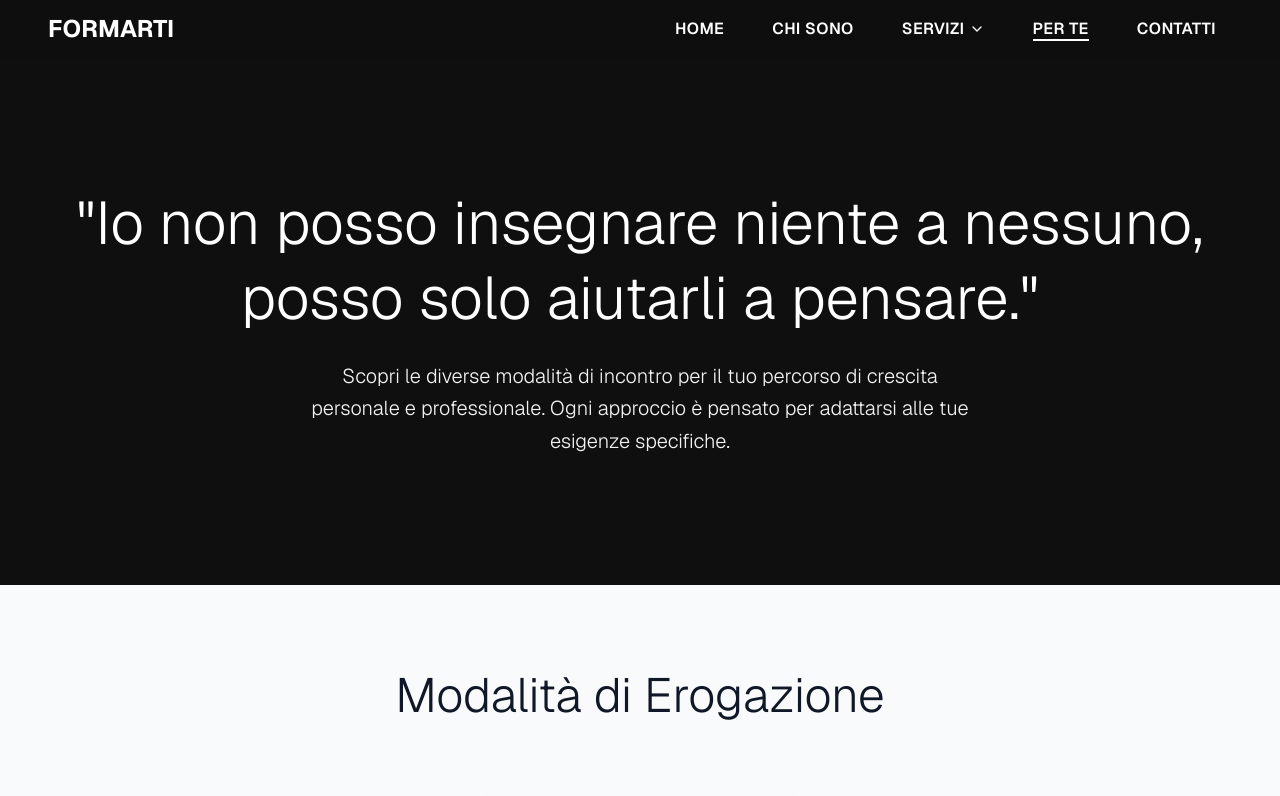
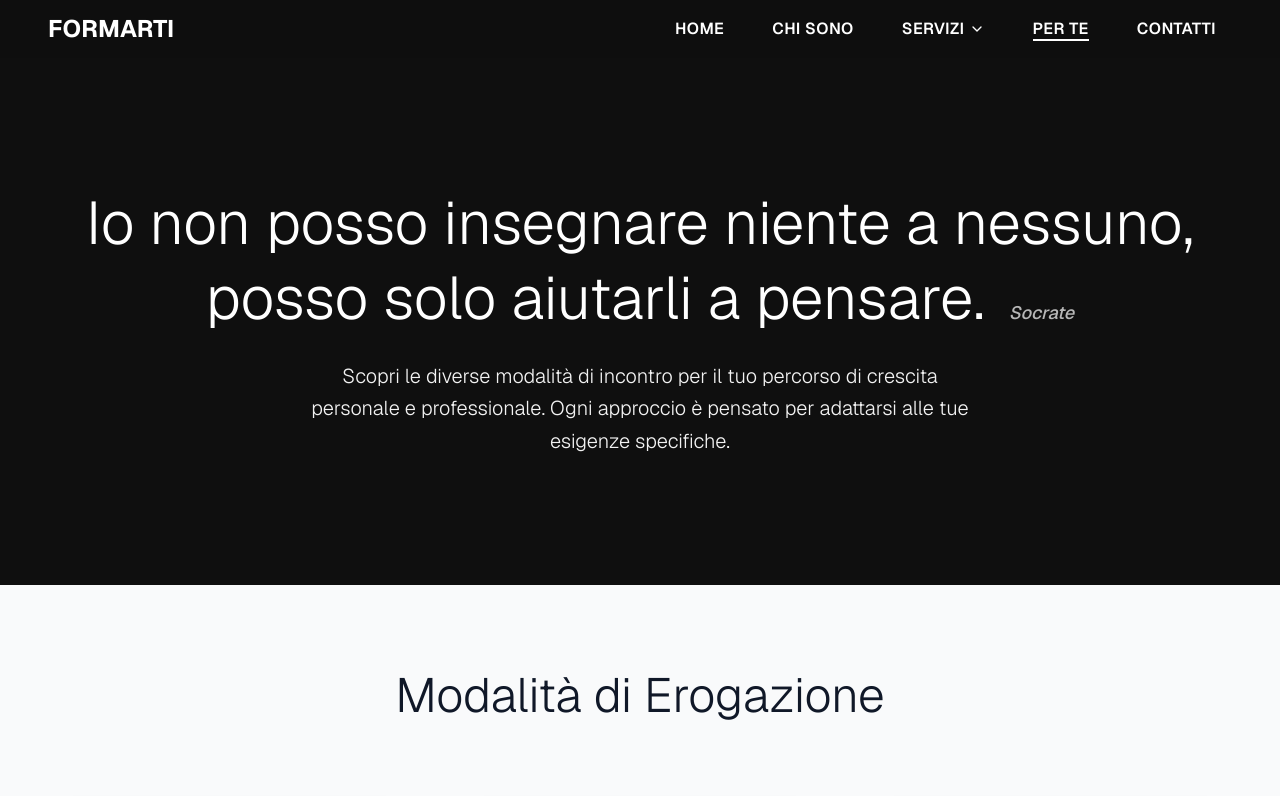
Before and after one commit to ezequiasaramburu/martina-website, a Next.js app: page /coaching in a window 1280 px wide. Shown: the top 796 px of the page. Built offline with nearby package versions, Linux system fonts and the light colour scheme.

Commit message:
add citation

```diff
--- a/src/components/CoachingHero.tsx
+++ b/src/components/CoachingHero.tsx
@@ -8,8 +8,11 @@ const CoachingHero = () => {
 
       <div className="max-w-6xl mx-auto text-center relative z-10">
         <h1 className="text-4xl md:text-5xl lg:text-6xl font-light text-white mb-6 leading-tight">
-          &quot;Io non posso insegnare niente a nessuno, <br />
-          posso solo aiutarli a pensare.&quot;
+          Io non posso insegnare niente a nessuno, <br />
+          posso solo aiutarli a pensare.
+          <span className="text-right text-md md:text-lg text-white/70 font-medium italic ml-6">
+            Socrate
+          </span>
         </h1>
         <p className="text-lg md:text-xl text-white/95 font-light leading-relaxed max-w-2xl mx-auto">
           Scopri le diverse modalità di incontro per il tuo percorso di crescita
```
